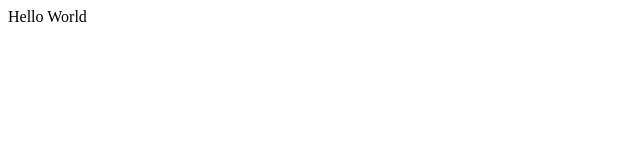
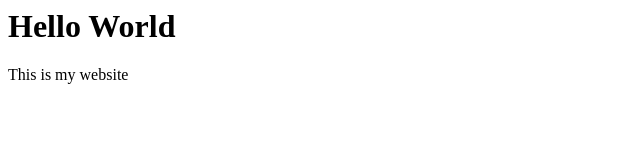
Before and after one commit to Ecfrer4/hello-world, a plain HTML site: page index.html in a window 1280 px wide. Shown: the whole page, without its empty margins (0-640 px from the left). Drawn offline with Linux system fonts and the light colour scheme.

Commit message:
Update index.html

```diff
--- a/index.html
+++ b/index.html
@@ -1,5 +1,8 @@
 <html>
-<body>
+<h1>
 Hello World
-</body>
+</h1>
+ <p>
+   This is my website
+  </p>
 </html>
```
